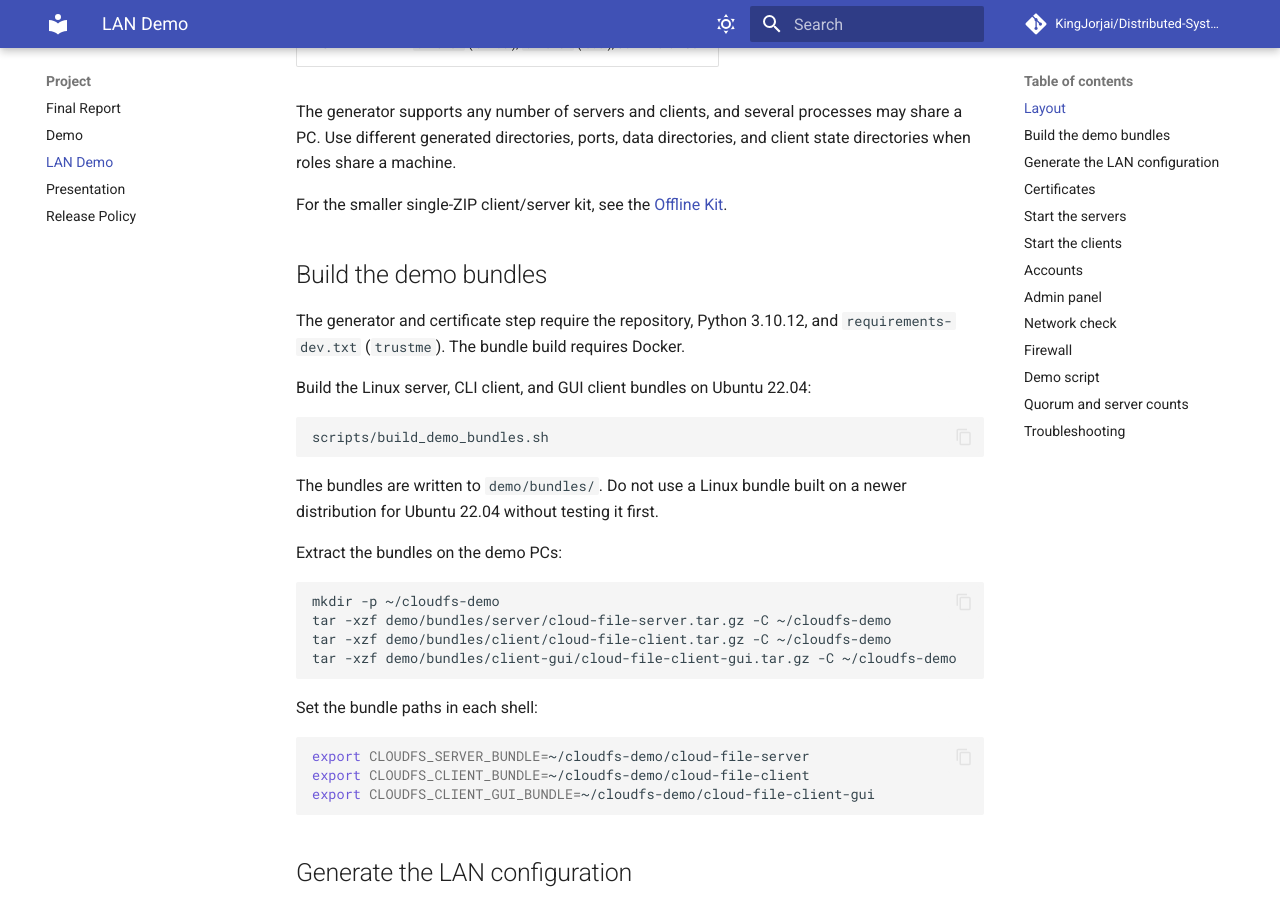
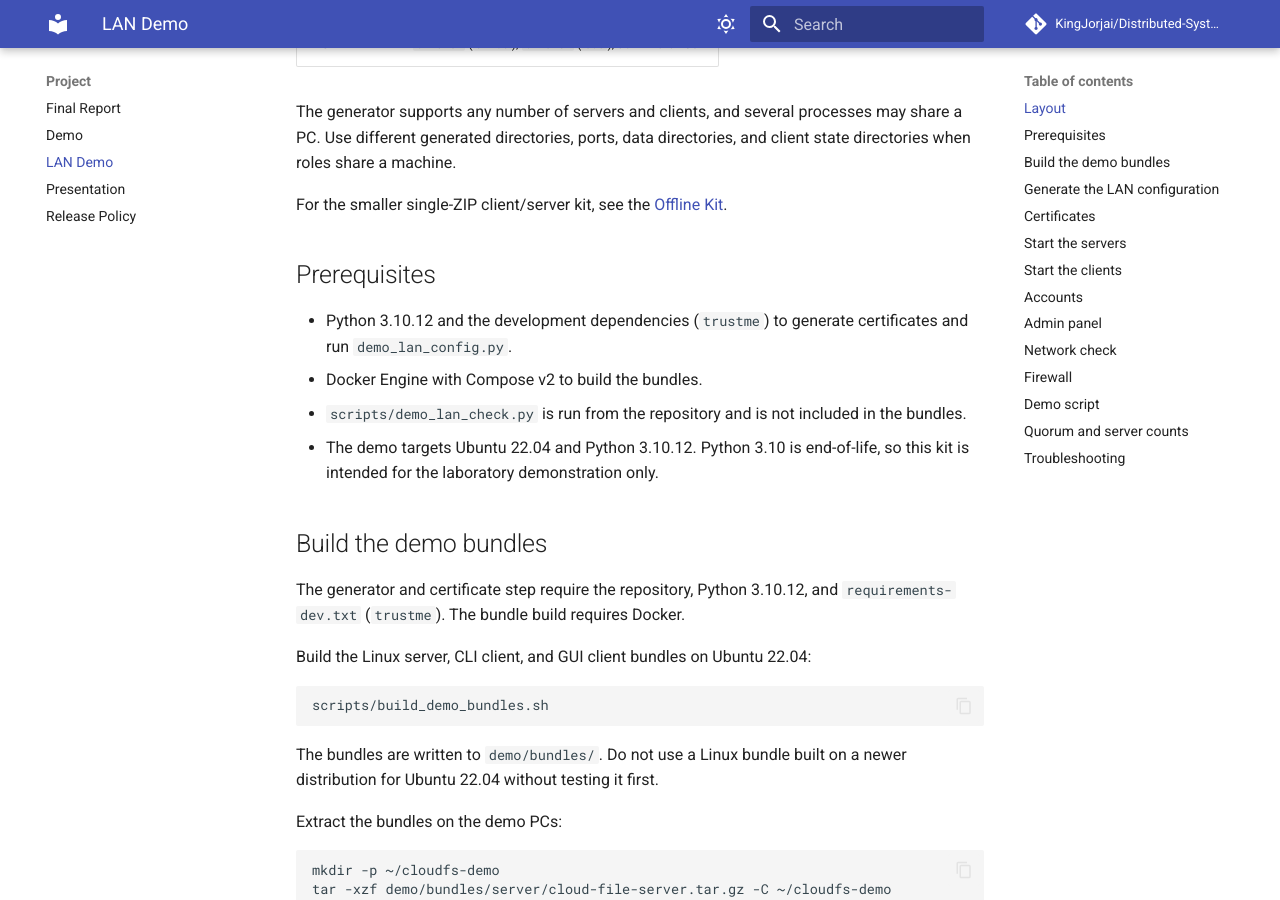
Before and after one commit to KingJorjai/Distributed-Systems_Cloud-File-Service, an MkDocs documentation site: the page built from docs/demo-lan.md, in a window 1280 px wide and 900 px high, scrolled down 598 px. Built offline with MkDocs 1.6.1 and Material for MkDocs 9.7.7, drawn with Linux system fonts in a browser that asks for light colours; comment, search, counter and statistics services are not loaded.

Commit message:
docs: synchronize documentation with current state

```diff
--- a/docs/demo-lan.md
+++ b/docs/demo-lan.md
@@ -21,6 +21,16 @@ directories, and client state directories when roles share a machine.
 
 For the smaller single-ZIP client/server kit, see the
 [Offline Kit](offline-kit.md).
+
+## Prerequisites
+
+- Python 3.10.12 and the development dependencies (`trustme`) to generate
+  certificates and run `demo_lan_config.py`.
+- Docker Engine with Compose v2 to build the bundles.
+- `scripts/demo_lan_check.py` is run from the repository and is not included
+  in the bundles.
+- The demo targets Ubuntu 22.04 and Python 3.10.12. Python 3.10 is
+  end-of-life, so this kit is intended for the laboratory demonstration only.
 
 ## Build the demo bundles
 
```
Also changed, not shown: TODO.md (+3 -2 lines), docs/release.md (+2 -2 lines), docs/report.md (+4 -0 lines).
